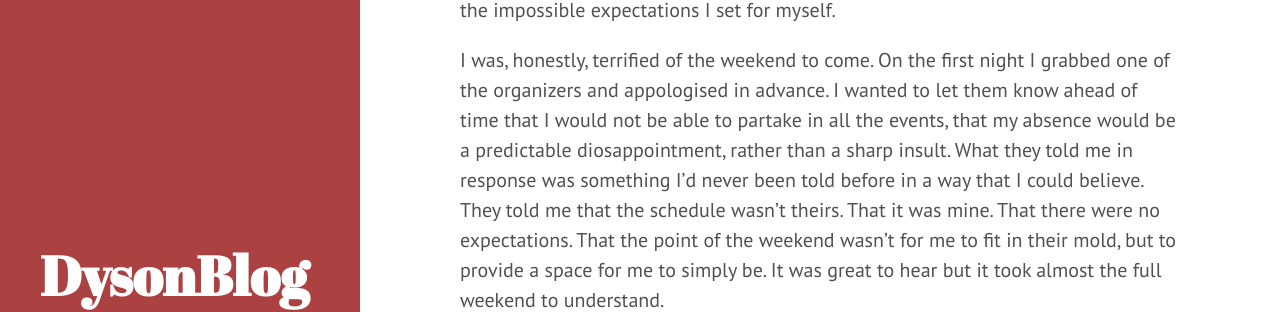
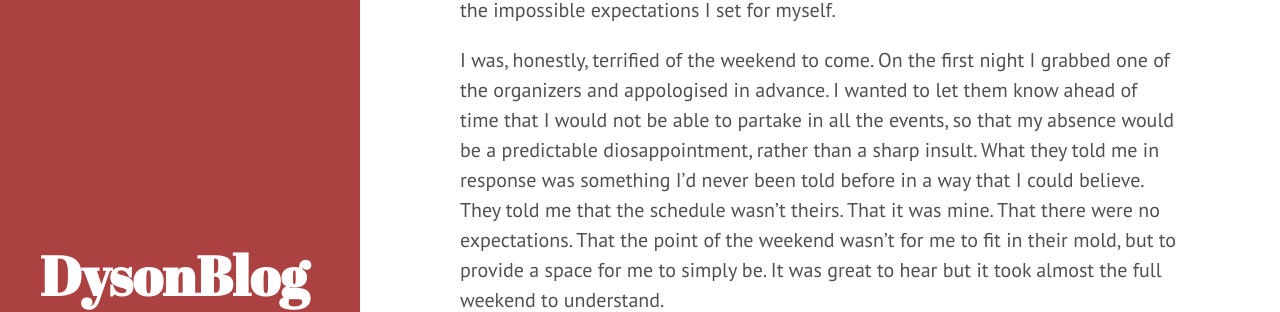
Before and after one commit to dysonhug/dysonhugsite, a Jekyll site: the page built from _posts/2015-05-26-Inis-Spraoi.md, in a window 1280 px wide and 900 px high, scrolled down 462 px. Shown: the part 213-525 px from the top of the window. Built offline with Jekyll 4.4.1, drawn with Linux system fonts in a browser that asks for light colours; Markdown is read by kramdown in place of the engine named in the settings.

```diff
--- a/_posts/2015-05-26-Inis-Spraoi.md
+++ b/_posts/2015-05-26-Inis-Spraoi.md
@@ -9,7 +11,7 @@ I'm just back now two days from an event called Inis Spraoi, a weekend retreat o
 
 The weekend started with a boat ride to the island that was intoxicating. The crashing of the waves, music being played, seeing many old friends, and meeting for the first time many people that seemed so cool, in the many senses of the word. Getting off the boat was a totally different experience. I tend to bring to every situation a huge amount of baggage and projected expectations. I saw the schedule for the weekend and saw a schedule of opportunities for me to let everyone in this group of wonderful people down, a rainbow of ways in which I would underachieve the impossible expectations I set for myself.
 
-I was, honestly, terrified of the weekend to come. On the first night I grabbed one of the organizers and appologised in advance. I wanted to let them know ahead of time that I would not be able to partake in all the events, that my absence would be a predictable diosappointment, rather than a sharp insult. What they told me in response was something I'd never been told before in a way that I could believe. They told me that the schedule wasn't theirs. That it was mine. That there were no expectations. That the point of the weekend wasn't for me to fit in their mold, but to provide a space for me to simply be. It was great to hear but it took almost the full weekend to understand.
+I was, honestly, terrified of the weekend to come. On the first night I grabbed one of the organizers and appologised in advance. I wanted to let them know ahead of time that I would not be able to partake in all the events, so that my absence would be a predictable diosappointment, rather than a sharp insult. What they told me in response was something I'd never been told before in a way that I could believe. They told me that the schedule wasn't theirs. That it was mine. That there were no expectations. That the point of the weekend wasn't for me to fit in their mold, but to provide a space for me to simply be. It was great to hear but it took almost the full weekend to understand.
 
 I spent a good while by myself, trying to figure out what I was trying to do on the island. Was being along ok? Was being alone another form of escape from failure? It took a while to understand what I'd been told. I'd been given agency. Or rather I'd been granted access to the agency I had always had. There was never anything in the world stopping me from leaving an uncomfortable situation except my expectations. When I sat down at a table of people I barely knew I had no obligation to be the life of the party, no one expected that of me but me.
 
```
Also changed, not shown: other parts of _posts/2015-05-26-Inis-Spraoi.md (+2 -0 lines).
